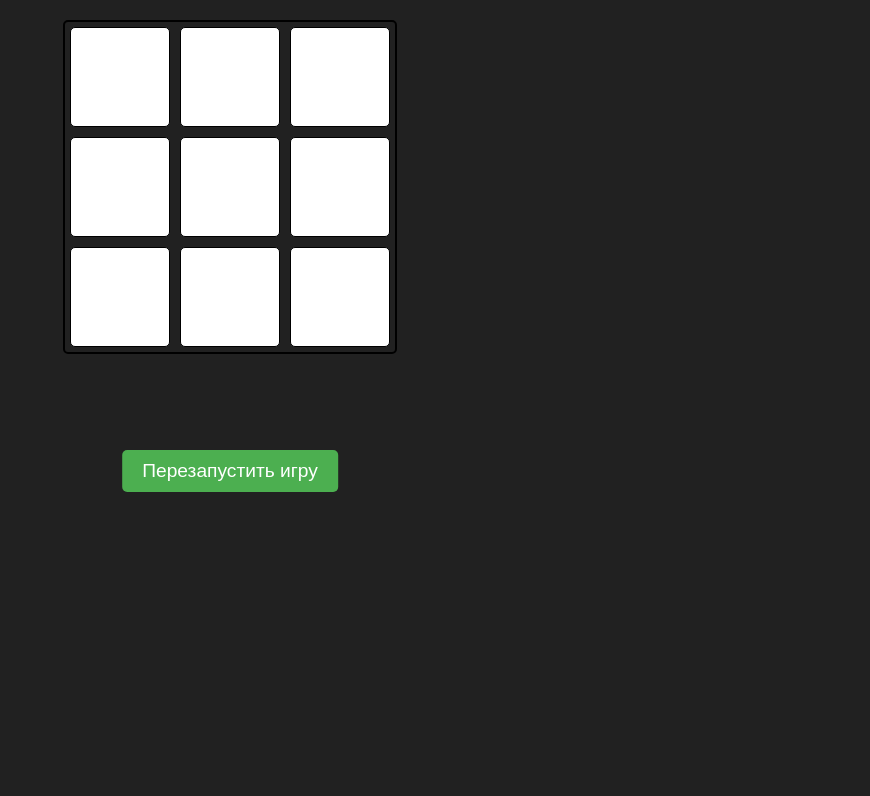
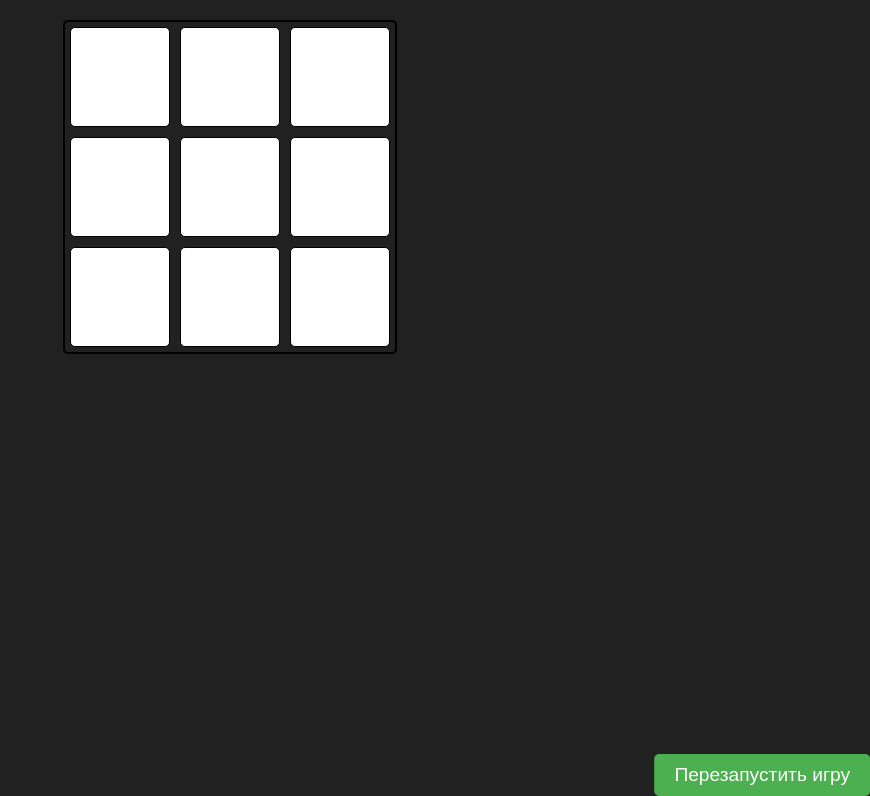
Before and after one commit to GHOST909990/tic-tac-toe, a plain HTML site: page index.html in a window 1280 px wide. Shown: the part 78-874 px from the top of the page, without its empty margins (410-1280 px from the left). Before the commit the page ends 800 px from the top, so only its background shows below. Drawn offline with Linux system fonts and the light colour scheme.

Commit message:
index.css

```diff
--- a/index.css
+++ b/index.css
@@ -95,3 +95,9 @@ button:disabled {
     left: 90px;
   }
 }
+@media screen  and (min-width: 1200px) {
+  #restart {
+    position: relative;
+    top: 400px;
+  }
+}
```
